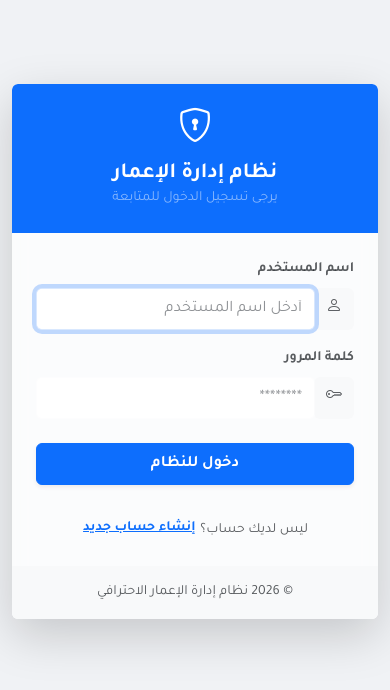
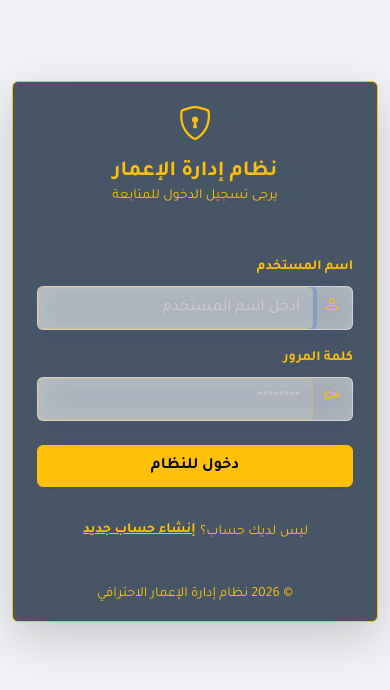
Before and after one commit to DevMdAdeeb/workers-, a PHP site: page / in a window 390 px wide. Shown: the top 690 px of the page. Run offline with PHP 8.4, Linux system fonts and the light colour scheme.

Commit message:
UI Overhaul: Glassmorphism, Yellow Accents, and Layout Fixes
- Replaced blue accents with yellow (#ffc107) in dark mode to improve contrast and aesthetics.
- Implemented glassmorphism (frosted glass) effect on login page and global cards.
- Added 1px yellow border and yellow text to the login card.
- Adjusted sidebar width on mobile to 50% for better UX.
- Centered header icons vertically within their containers.
- Added padding to the project selection area in the header.
- Reduced the size of the budget (bank) icon for a cleaner look.
- Refined worker template to remove clashing background/text classes in dark mode.

Co-authored-by: DevMdAdeeb <219174692+DevMdAdeeb@users.noreply.github.com>

```diff
--- a/assets/style.css
+++ b/assets/style.css
@@ -72,11 +76,48 @@ body {
 }
 
 .card {
-    background: var(--card-bg);
+    background: var(--card-bg) !important;
     backdrop-filter: blur(10px);
-    border: 1px solid var(--glass-border);
+    -webkit-backdrop-filter: blur(10px);
+    border: 1px solid var(--glass-border) !important;
     box-shadow: var(--card-shadow);
     margin-bottom: 20px;
+}
+
+[data-theme="dark"] .bg-white,
+[data-theme="dark"] .bg-light,
+[data-theme="dark"] .card-header,
+[data-theme="dark"] .card-footer {
+    background-color: transparent !important;
+    color: var(--text-primary) !important;
+}
+
+[data-theme="dark"] .bg-primary.bg-opacity-10 {
+    background-color: rgba(255, 193, 7, 0.1) !important;
+}
+
+[data-theme="dark"] .text-primary {
+    color: var(--accent) !important;
+}
+
+[data-theme="dark"] .bg-primary {
+    background-color: var(--accent) !important;
+    color: #000c1d !important;
+}
+
+[data-theme="dark"] .btn-primary {
+    background-color: var(--accent) !important;
+    border-color: var(--accent) !important;
+    color: #000c1d !important;
+}
+
+[data-theme="dark"] .btn-primary:hover {
+    background-color: var(--accent-hover) !important;
+    border-color: var(--accent-hover) !important;
+}
+
+[data-theme="dark"] .text-white-50 {
+    color: rgba(0, 12, 29, 0.7) !important;
 }
 
 /* Sidebar Styles */
@@ -234,7 +281,40 @@ body {
 
 @media (max-width: 768px) {
     .sidebar {
-        width: 100%;
-        right: -100%;
+        width: 50%;
+        right: -50%;
     }
 }
+
+/* Login Page Specific Glassmorphism */
+.login-glass {
+    background: rgba(0, 20, 40, 0.7) !important;
+    backdrop-filter: blur(20px) saturate(180%);
+    -webkit-backdrop-filter: blur(20px) saturate(180%);
+    border: 1px solid #ffc107 !important; /* Yellow border */
+    color: #ffc107 !important; /* Yellow text */
+}
+
+.login-glass .form-label,
+.login-glass .text-muted,
+.login-glass h4,
+.login-glass p,
+.login-glass .input-group-text i {
+    color: #ffc107 !important;
+}
+
+.login-glass .form-control {
+    background: rgba(255, 255, 255, 0.1) !important;
+    border: 1px solid rgba(255, 193, 7, 0.3) !important;
+    color: #ffffff !important;
+}
+
+.login-glass .form-control::placeholder {
+    color: rgba(255, 255, 255, 0.5) !important;
+}
+
+.login-glass .btn-primary {
+    background-color: #ffc107 !important;
+    border-color: #ffc107 !important;
+    color: #000c1d !important;
+}
--- a/templates/header.php
+++ b/templates/header.php
@@ -2,11 +2,11 @@
     <div class="card p-2 border-0 glass shadow-sm">
         <div class="d-flex align-items-center justify-content-between flex-wrap gap-2">
             <!-- Right: Brand & Project Selection -->
-            <div class="d-flex align-items-center gap-2">
+            <div class="d-flex align-items-center gap-3 p-2">
                 <div class="bg-primary bg-opacity-10 p-2 rounded-2 d-none d-md-block">
                     <i class="bi bi-building text-primary fs-5"></i>
                 </div>
-                <div style="min-width: 150px;">
+                <div style="min-width: 180px;" class="px-2">
                     <select onchange="location.href='index.php?set_project='+this.value" class="form-select border-0 fw-bold shadow-none bg-transparent text-primary p-0 small" style="cursor: pointer; font-size: 0.9rem;">
                         <option value="">-- اختر المشروع --</option>
                         <?php
@@ -38,7 +38,7 @@
                 </button>
 
                 <!-- User Profile & Logout -->
-                <div class="d-flex align-items-center bg-light bg-opacity-50 rounded-2 px-2 py-1 gap-2 border" style="height: 38px;">
+                <div class="d-flex align-items-center bg-light bg-opacity-50 rounded-2 px-3 py-1 gap-2 border" style="height: 38px;">
                     <span class="small fw-bold text-dark d-none d-md-inline"><?= h($_SESSION['username']) ?></span>
                     <a href="?logout=1" class="text-danger d-flex align-items-center" title="تسجيل الخروج">
                         <i class="bi bi-box-arrow-right fs-5"></i>
--- a/templates/login_form.php
+++ b/templates/login_form.php
@@ -1,10 +1,10 @@
 <div class="row justify-content-center align-items-center" style="min-height: 80vh;">
     <div class="col-md-5">
-        <div class="card border-0 shadow-lg overflow-hidden animate__animated animate__zoomIn">
-            <div class="card-header bg-primary text-white p-4 text-center border-0">
+        <div class="card border-0 shadow-lg overflow-hidden animate__animated animate__zoomIn login-glass">
+            <div class="card-header p-4 text-center border-0 bg-transparent">
                 <i class="bi bi-shield-lock display-4 d-block mb-2"></i>
                 <h4 class="fw-bold mb-0">نظام إدارة الإعمار</h4>
-                <p class="small text-white-50 mb-0">يرجى تسجيل الدخول للمتابعة</p>
+                <p class="small mb-0">يرجى تسجيل الدخول للمتابعة</p>
             </div>
             <div class="card-body p-4 p-md-5">
                 <?php if (isset($error)): ?>
@@ -16,29 +16,29 @@
 
                 <form method="POST" id="authForm">
                     <div class="mb-3">
-                        <label class="form-label small fw-bold text-muted">اسم المستخدم</label>
-                        <div class="input-group">
-                            <span class="input-group-text border-0 bg-light"><i class="bi bi-person text-muted"></i></span>
-                            <input name="username" class="form-control border-0 bg-light py-2" placeholder="أدخل اسم المستخدم" required autofocus>
+                        <label class="form-label small fw-bold">اسم المستخدم</label>
+                        <div class="input-group glass rounded-2 overflow-hidden">
+                            <span class="input-group-text border-0 bg-transparent"><i class="bi bi-person"></i></span>
+                            <input name="username" class="form-control border-0 py-2" placeholder="أدخل اسم المستخدم" required autofocus>
                         </div>
                     </div>
                     <div class="mb-4">
-                        <label class="form-label small fw-bold text-muted">كلمة المرور</label>
-                        <div class="input-group">
-                            <span class="input-group-text border-0 bg-light"><i class="bi bi-key text-muted"></i></span>
-                            <input type="password" name="password" class="form-control border-0 bg-light py-2" placeholder="********" required>
+                        <label class="form-label small fw-bold">كلمة المرور</label>
+                        <div class="input-group glass rounded-2 overflow-hidden">
+                            <span class="input-group-text border-0 bg-transparent"><i class="bi bi-key"></i></span>
+                            <input type="password" name="password" class="form-control border-0 py-2" placeholder="********" required>
                         </div>
                     </div>
 
                     <button type="submit" name="login" id="submitBtn" class="btn btn-primary w-100 py-2 fw-bold shadow-sm mb-3">دخول للنظام</button>
 
                     <div class="text-center mt-3">
-                        <span class="small text-muted" id="toggleText">ليس لديك حساب؟</span>
-                        <button type="button" class="btn btn-link btn-sm text-primary p-0 fw-bold" id="toggleBtn" onclick="toggleAuth()">إنشاء حساب جديد</button>
+                        <span class="small" id="toggleText">ليس لديك حساب؟</span>
+                        <button type="button" class="btn btn-link btn-sm p-0 fw-bold text-warning" id="toggleBtn" onclick="toggleAuth()">إنشاء حساب جديد</button>
                     </div>
                 </form>
             </div>
-            <div class="card-footer bg-light p-3 text-center border-0">
+            <div class="card-footer p-3 text-center border-0 bg-transparent">
                 <p class="small text-muted mb-0">&copy; <?= date('Y') ?> نظام إدارة الإعمار الاحترافي</p>
             </div>
         </div>
--- a/templates/tab_budget.php
+++ b/templates/tab_budget.php
@@ -38,7 +38,7 @@
                         </form>
                     </div>
                 </div>
-                <i class="bi bi-bank position-absolute end-0 bottom-0 text-white opacity-10" style="font-size: 4rem; margin-right: -5px; margin-bottom: -10px;"></i>
+                <i class="bi bi-bank position-absolute end-0 bottom-0 text-white opacity-10" style="font-size: 2.5rem; margin-right: 10px; margin-bottom: 10px;"></i>
             </div>
         </div>
 
```
Also changed, not shown: other parts of assets/style.css (+18 -8 lines), templates/tab_workers.php (+17 -17 lines).
